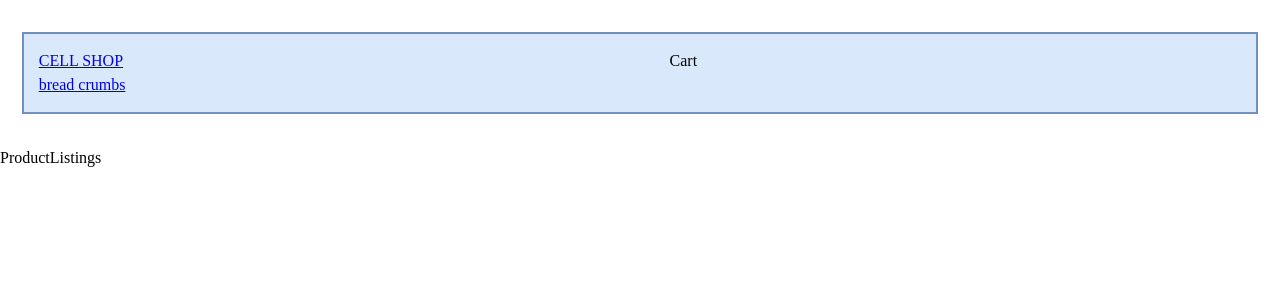
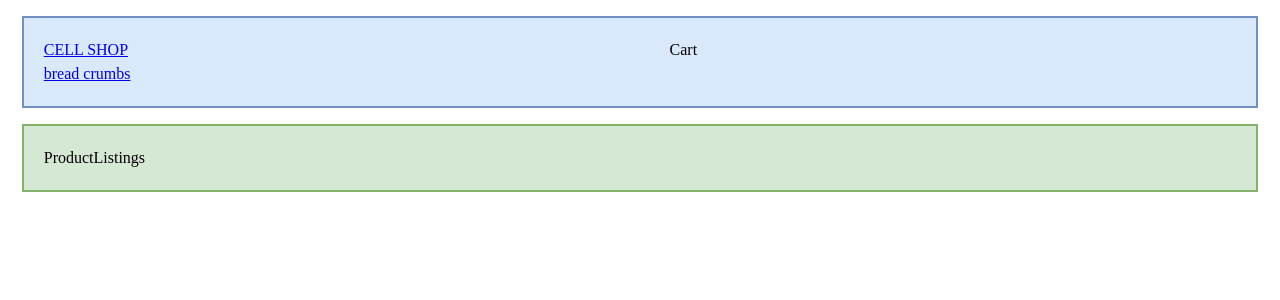
Before and after one commit to jorgedelafuente/cell-shop, a React (Create React App) app: page / in a window 1280 px wide. Shown: the top 300 px of the page. Built offline with nearby package versions, Linux system fonts and the light colour scheme.

Commit message:
feat : basic routes and layout

```diff
--- a/src/App.jsx
+++ b/src/App.jsx
@@ -1,17 +1,18 @@
 import { BrowserRouter, Routes, Route } from "react-router-dom";
-import Header from "./Layout/Header";
 import ProductDetails from "./views/ProductDetails/ProductDetails";
 import ProductListings from "./views/ProductListings/ProductListings";
-Header;
+import { Header } from "./Layout";
 
 function App() {
   return (
     <BrowserRouter>
       <Header />
-      <Routes>
-        <Route path="/" element={<ProductListings />} />
-        <Route path="/product/:id" element={<ProductDetails />} />
-      </Routes>
+      <body>
+        <Routes>
+          <Route path="/" element={<ProductListings />} />
+          <Route path="/product/:id" element={<ProductDetails />} />
+        </Routes>
+      </body>
     </BrowserRouter>
   );
 }
--- a/src/Layout/Header.jsx
+++ b/src/Layout/Header.jsx
@@ -8,7 +8,7 @@ const Header = () => {
         <Link to="/">CELL SHOP</Link>
       </div>
       <nav>
-        <Link to="/">bread crumbs</Link>
+        <Link to="/product/">bread crumbs</Link>
       </nav>
       <div>Cart</div>
     </header>
--- a/src/Layout/Header.scss
+++ b/src/Layout/Header.scss
@@ -1,11 +1,8 @@
 header {
   background-color: #dae8fc;
   border: 2px solid #7192c1;
-  margin-left: 1.7%;
-  margin-right: 1.7%;
-  margin-top: 32px;
-  margin-bottom: 32px;
-  padding: 15px;
+  margin: 16px 1.7%;
+  padding: 20px;
   display: grid;
   grid-template-areas:
     "title cart"
--- /dev/null
+++ b/src/Layout/Layout.jsx
@@ -0,0 +1,7 @@
+import "./Layout.scss";
+
+const Layout = ({ children }) => {
+  return <div className="container">{children}</div>;
+};
+
+export default Layout;
--- /dev/null
+++ b/src/Layout/Layout.scss
@@ -0,0 +1,6 @@
+.container {
+    border: 2px solid #82b366;
+    background-color: #d5e8d4;
+    margin: 16px 1.7%;
+    padding: 20px;
+}
--- /dev/null
+++ b/src/Layout/index.js
@@ -0,0 +1,4 @@
+import Layout from "./Layout";
+import Header from "./Header";
+
+export { Layout, Header };
--- a/src/index.js
+++ b/src/index.js
@@ -2,7 +2,7 @@ import React from "react";
 import ReactDOM from "react-dom/client";
 import App from "./App";
 import reportWebVitals from "./reportWebVitals";
-import "./index.css";
+import "./index.scss";
 
 const root = ReactDOM.createRoot(document.getElementById("root"));
 root.render(
--- a/src/views/ProductDetails/ProductDetails.jsx
+++ b/src/views/ProductDetails/ProductDetails.jsx
@@ -1,8 +1,9 @@
 import { useParams } from "react-router-dom";
+import { Layout } from "../../Layout";
 
 const ProductDetails = () => {
   const { id } = useParams();
-  return <div>{id}</div>;
+  return <Layout>{id}</Layout>;
 };
 
 export default ProductDetails;
--- a/src/views/ProductListings/ProductListings.jsx
+++ b/src/views/ProductListings/ProductListings.jsx
@@ -1,5 +1,7 @@
+import { Layout } from "../../Layout";
+
 const ProductListings = () => {
-  return <div>ProductListings</div>;
+  return <Layout>ProductListings</Layout>;
 };
 
 export default ProductListings;
```
Also changed, not shown: src/index.scss (renamed from src/index.css).
